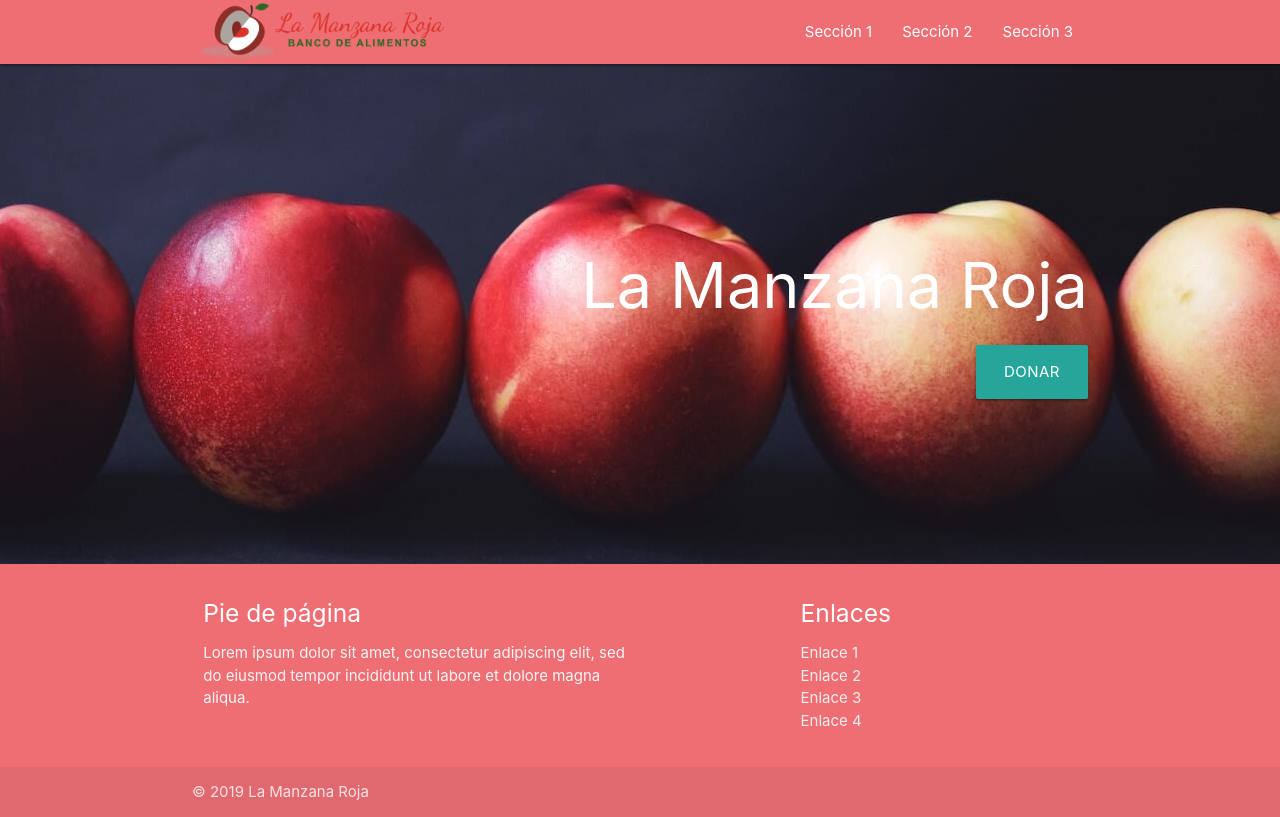
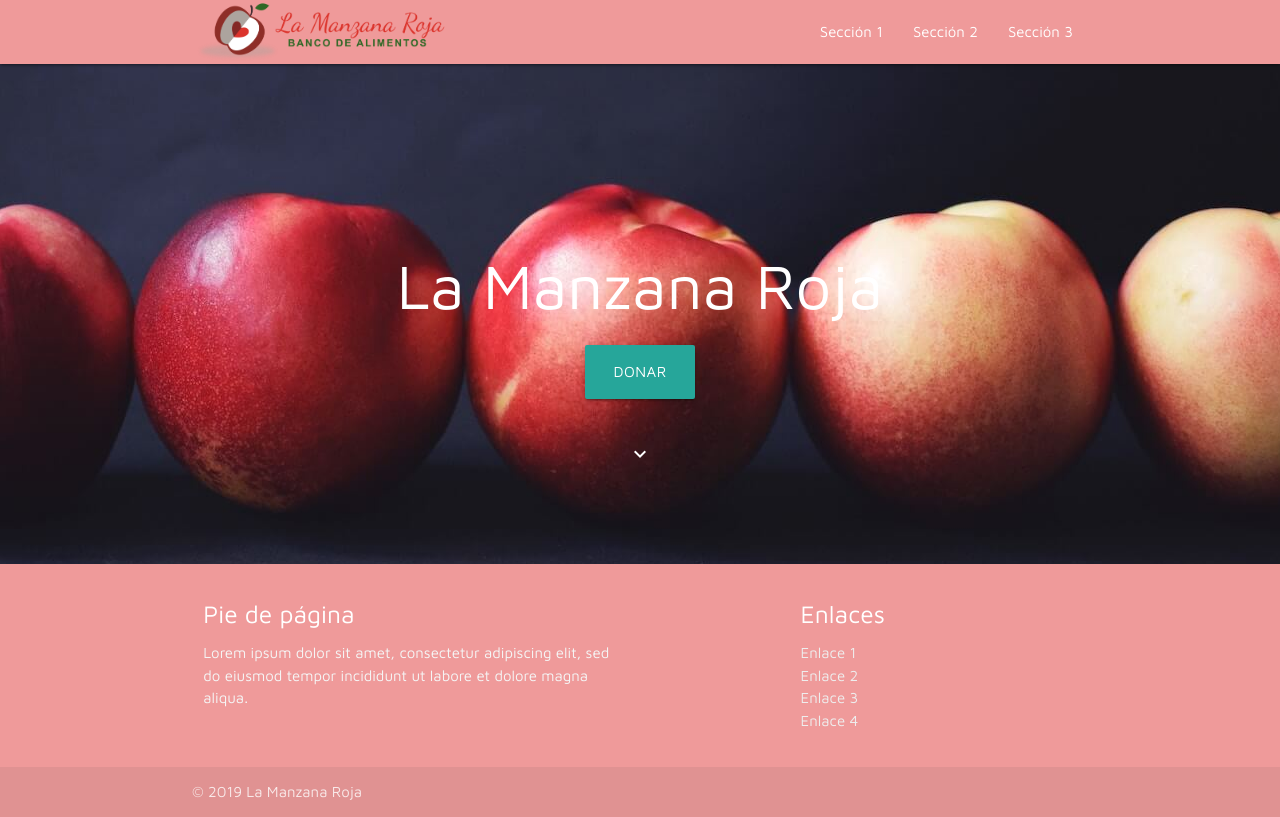
Before and after one commit to la-manzana-roja/lmr-landing-page, an Angular app: page / in a window 1280 px wide. Built offline with nearby package versions, Linux system fonts and the light colour scheme.

Commit message:
Banner animations were added

```diff
--- a/package.json
+++ b/package.json
@@ -21,6 +21,8 @@
     "@angular/platform-browser": "~7.2.0",
     "@angular/platform-browser-dynamic": "~7.2.0",
     "@angular/router": "~7.2.0",
+    "@types/aos": "^3.0.1",
+    "aos": "^3.0.0-beta.6",
     "core-js": "^2.5.4",
     "materialize-css": "^1.0.0",
     "rxjs": "~6.4.0",
--- a/src/app/app.component.ts
+++ b/src/app/app.component.ts
@@ -1,8 +1,14 @@
-import { Component } from '@angular/core';
+import { Component, OnInit } from '@angular/core';
+
+import * as AOS from 'aos';
 
 @Component({
   selector: 'lmr-root',
   templateUrl: './app.component.html',
   styleUrls: ['./app.component.scss']
 })
-export class AppComponent {}
+export class AppComponent implements OnInit {
+  ngOnInit(): void {
+    AOS.init();
+  }
+}
--- a/src/app/home/banner/banner.component.html
+++ b/src/app/home/banner/banner.component.html
@@ -1,13 +1,16 @@
 <div class="parallax-container">
-  <div class="banner-container valign-wrapper right-align">
+  <div class="banner-container valign-wrapper center-align">
     <div class="container">
-      <div class="row">
+      <div class="row" data-aos="zoom-in" data-aos-duration="1000">
         <h1 class="white-text">La Manzana Roja</h1>
         <a class="btn-large waves-effect">Donar</a>
       </div>
+      <span class="arrow-down" data-aos="fade-up" data-aos-easing="ease">
+        <i class="material-icons white-text">keyboard_arrow_down</i>
+      </span>
     </div>
   </div>
   <div lmrParallax class="parallax">
-    <img src="assets/images/banner-unsplash.jpg" alt="GP4Tech">
+    <img src="assets/images/home/banner-unsplash.jpg" alt="La Manzana Roja">
   </div>
 </div>
--- a/src/app/home/banner/banner.component.scss
+++ b/src/app/home/banner/banner.component.scss
@@ -4,18 +4,60 @@
   @media #{$small-and-down} {
     height: calc(100vh - 56px);
   }
-
-  .parallax img {
-    @media #{$small-and-down} {
-      left: 0px;
-    }
-  }
 }
 
 .banner-container {
   height: 100%;
+}
 
-  @media #{$small-and-down} {
-    text-align: center;
+.arrow-down {
+  position: absolute;
+  left: 0;
+  right: 0;
+  bottom: 60px;
+  width: 200px;
+  margin: auto;
+  display: block;
+  padding-bottom: 40px;
+}
+
+.arrow-down .material-icons {
+  margin-top: 20px;
+  display: block;
+  -webkit-animation: pulse 2s infinite;
+  animation: pulse 2s infinite;
+}
+
+@-webkit-keyframes pulse {
+  0% {
+    -webkit-transform: translate(0, 0);
+    transform: translate(0, 0);
+  }
+
+  50% {
+    -webkit-transform: translate(0, 10px);
+    transform: translate(0, 10px);
+  }
+
+  100% {
+    -webkit-transform: translate(0, 0);
+    transform: translate(0, 0);
   }
 }
+
+@keyframes pulse {
+  0% {
+    -webkit-transform: translate(0, 0);
+    transform: translate(0, 0);
+  }
+
+  50% {
+    -webkit-transform: translate(0, 10px);
+    transform: translate(0, 10px);
+  }
+
+  100% {
+    -webkit-transform: translate(0, 0);
+    transform: translate(0, 0);
+  }
+}
--- a/src/app/home/banner/banner.component.ts
+++ b/src/app/home/banner/banner.component.ts
@@ -1,12 +1,8 @@
-import { Component, OnInit } from '@angular/core';
+import { Component } from '@angular/core';
 
 @Component({
   selector: 'lmr-banner',
   templateUrl: './banner.component.html',
   styleUrls: ['./banner.component.scss']
 })
-export class BannerComponent implements OnInit {
-  constructor() {}
-
-  ngOnInit() {}
-}
+export class BannerComponent {}
--- a/src/app/layout/layout.module.ts
+++ b/src/app/layout/layout.module.ts
@@ -4,10 +4,11 @@ import { CommonModule } from '@angular/common';
 import { NavbarComponent } from './navbar/navbar.component';
 import { FooterComponent } from './footer/footer.component';
 import { SidenavDirective } from './navbar/sidenav/sidenav.directive';
+import { RouterModule } from '@angular/router';
 
 @NgModule({
   declarations: [NavbarComponent, FooterComponent, SidenavDirective],
   exports: [NavbarComponent, FooterComponent],
-  imports: [CommonModule]
+  imports: [CommonModule, RouterModule]
 })
 export class LayoutModule {}
--- a/src/app/layout/navbar/navbar.component.html
+++ b/src/app/layout/navbar/navbar.component.html
@@ -3,7 +3,7 @@
     <nav>
       <div class="nav-wrapper">
         <div class="container">
-          <a><img class="brand-logo" src="assets/images/MANZANEX-02.png"></a>
+          <a routerLink="/"><img class="brand-logo" src="assets/images/manzanex-02.png"></a>
           <a data-target="mobile-menu" class="sidenav-trigger"><i class="material-icons">menu</i></a>
           <ul class="right hide-on-med-and-down">
             <li><a>Sección 1</a></li>
--- a/src/styles.scss
+++ b/src/styles.scss
@@ -1,6 +1,6 @@
-@import "./mat-variables";
+@import "../node_modules/materialize-css/sass/components/color-variables";
 
-$primary-color: color("red", "base") !default;
+$primary-color: color('red', 'lighten-3') !default;
 $primary-color-light: false !default;
 $primary-color-dark: false !default;
 
@@ -12,13 +12,19 @@ $primary-color-dark: false !default;
   $primary-color-dark: darken($primary-color, 15%);
 }
 
-$secondary-color: color("teal", "lighten-1") !default;
-$success-color: color("green", "base") !default;
-$error-color: color("red", "base") !default;
+$secondary-color: color('teal', 'lighten-1') !default;
+$success-color: color('green', 'base') !default;
+$error-color: color('red', 'base') !default;
 
-$link-color: color("light-blue", "darken-1") !default;
+$link-color: color('light-blue', 'darken-1') !default;
 
-@import "../node_modules/materialize-css/sass/materialize";
+@import '../node_modules/materialize-css/sass/materialize';
+@import '../node_modules/aos/dist/aos.css';
+@import url('https://fonts.googleapis.com/css?family=Maven+Pro');
+
+body {
+  font-family: 'Maven Pro', sans-serif;
+}
 
 body,
 lmr-root {
```
Also changed, not shown: src/assets/images/home/banner-unsplash.jpg (renamed from src/assets/images/banner-unsplash.jpg), 1 other file (tests, documents, lock files or other folders).
